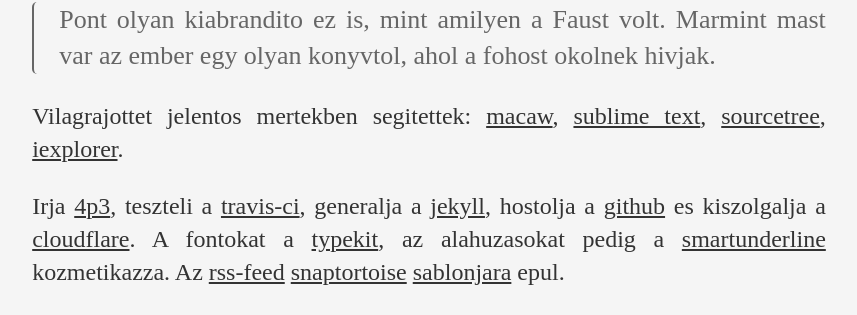
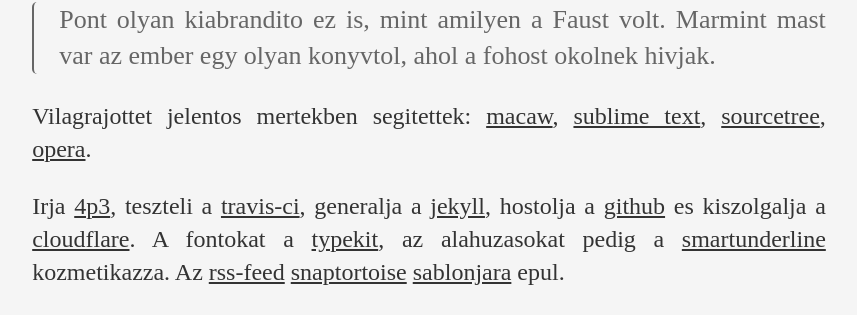
Before and after one commit to 4p3/4p3.github.io, a Jekyll site: the page built from rolam.html, in a window 1280 px wide. Shown: the part 1166-1481 px from the top of the page, without its empty margins (211-1068 px from the left). Built offline with Jekyll 4.4.1, drawn with Linux system fonts in a browser that asks for light colours; Markdown is read by kramdown in place of the engine named in the settings.

Commit message:
opera masterrace

```diff
--- a/rolam.html
+++ b/rolam.html
@@ -17,6 +17,6 @@
     <div class="post-title">Az oldalrol par szot</div>
     <div class="post-content">
     <blockquote><p>Pont olyan kiabrandito ez is, mint amilyen a Faust volt. Marmint mast var az ember egy olyan konyvtol, ahol a fohost okolnek hivjak.</p></blockquote>
-    <p>Vilagrajottet jelentos mertekben segitettek: <a href="http://macaw.co">macaw</a>, <a href="https://www.sublimetext.com">sublime text</a>, <a href="http://www.sourcetreeapp.com">sourcetree</a>, <a href="http://windows.microsoft.com/de-de/internet-explorer/download-ie">iexplorer</a>.</p>
+    <p>Vilagrajottet jelentos mertekben segitettek: <a href="http://macaw.co">macaw</a>, <a href="https://www.sublimetext.com">sublime text</a>, <a href="http://www.sourcetreeapp.com">sourcetree</a>, <a href="http://www.opera.com/">opera</a>.</p>
     <p>Irja <a href="mailto:seredi@gmail.com">4p3</a>, teszteli a <a href="https://travis-ci.org">travis-ci</a>, generalja a <a href="http://jekyllrb.com">jekyll</a>, hostolja a <a href="https://pages.github.com">github</a> es kiszolgalja a <a href="https://www.cloudflare.com/">cloudflare</a>. A fontokat a <a href="https://typekit.com/colophons/ajd7dau">typekit</a>, az alahuzasokat pedig a <a href="https://github.com/EagerIO/SmartUnderline">smartunderline</a> kozmetikazza. Az <a href="{{ site.url }}/feed.xml">rss-feed</a> <a href="https://github.com/snaptortoise/">snaptortoise</a> <a href="https://github.com/snaptortoise/jekyll-rss-feeds">sablonjara</a> epul.</p>
     </div>
```
